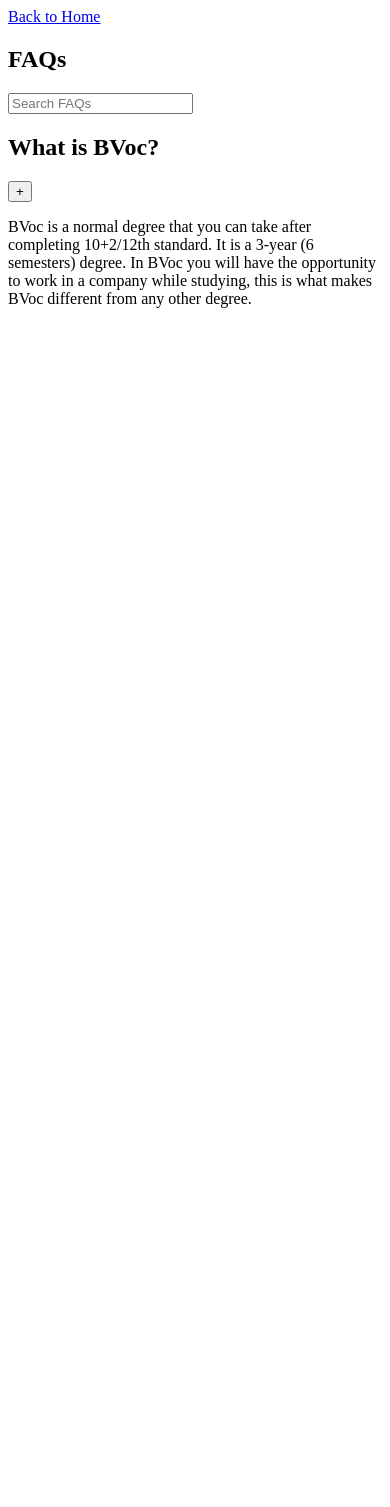
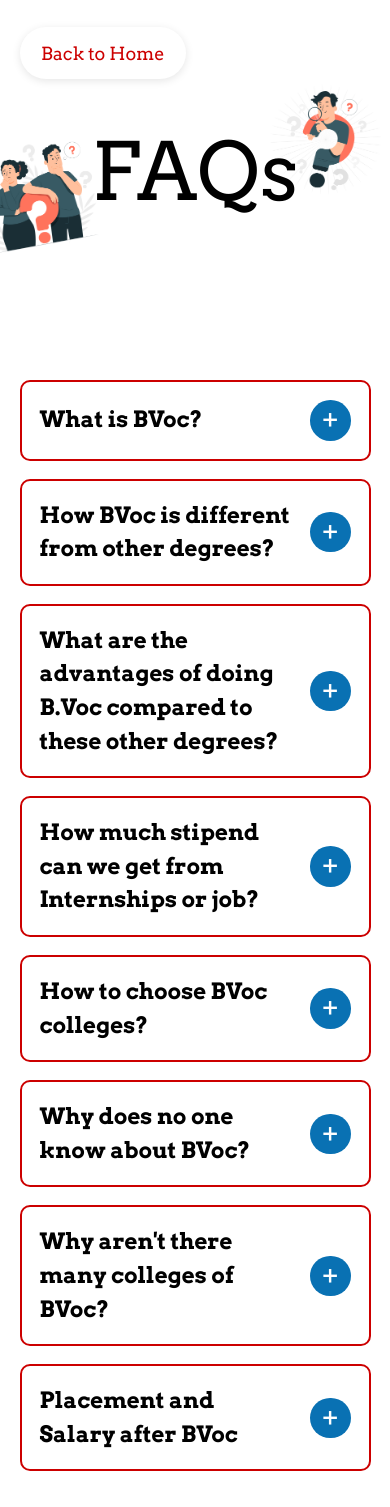
Before and after one commit to yash-drona/bvoc-faq, a website: page src/index.html in a window 390 px wide. Before the commit the page ends 844 px from the top, so only its background shows below. Drawn offline with Linux system fonts and the light colour scheme.

Commit message:
Basic page created

```diff
--- /dev/null
+++ b/src/css/style.css
@@ -0,0 +1,130 @@
+@import url("https://fonts.googleapis.com/css2?family=Arvo:wght@400;700&display=swap");
+
+:root {
+  --ff-primary: "Arvo", serif;
+
+  --fs-400: 1.125rem;
+
+  --clr-primary: #cc0000;
+  --clr-accent: #ffeee8;
+  --clr-secondary: #0971b3;
+
+  --clr-neutral-gray-400: #6b6b6b;
+  --clr-neutral-gray-700: #323232;
+}
+
+*,
+*::before,
+*::after {
+  margin: 0;
+  padding: 0;
+  box-sizing: border-box;
+  font: inherit;
+}
+
+body {
+  font-family: var(--ff-primary);
+  font-size: var(--fs-400);
+  line-height: 1.5;
+}
+
+h1 {
+  font-size: 5rem;
+  font-weight: 400;
+}
+
+h2 {
+  font-size: 1.4rem;
+  font-weight: 700;
+}
+
+em {
+  display: block;
+  font-weight: 700;
+}
+
+.container {
+  width: min(90%, 80ch);
+  margin-inline: auto;
+}
+
+.hero {
+  background-image: url("../images/faq-banner.png");
+  background-repeat: no-repeat;
+  background-position: center;
+  background-size: 150%;
+}
+
+@media (min-width: 1000px) {
+  .hero {
+    background-size: cover;
+  }
+}
+
+.hero .container {
+  display: grid;
+  place-items: center;
+  gap: 2em;
+  padding-block: 7rem;
+  position: relative;
+}
+
+.back-to-home {
+  position: absolute;
+  top: 1.5em;
+  left: 0;
+  text-decoration: none;
+  color: var(--clr-primary);
+  background-color: #fff;
+  padding: 0.7em 1.2em;
+  border-radius: 50px;
+  box-shadow: 0 2px 8px rgba(0, 0, 0, 0.1);
+}
+
+#search-faq {
+  padding: 0.5em 1em;
+  color: var(--clr-neutral-gray-400);
+  border: 2px solid var(--clr-neutral-gray-400);
+  border-radius: 5px;
+}
+
+main {
+  padding-block: 2em;
+  display: grid;
+  gap: 1em;
+}
+
+.faq-wrapper {
+  padding: 1em;
+  border: 2px solid var(--clr-primary);
+  border-radius: 10px;
+}
+
+.question-wrapper {
+  display: flex;
+  justify-content: space-between;
+  align-items: center;
+  gap: 1em;
+}
+
+.faq__expand {
+  flex-shrink: 0;
+  width: 1.5em;
+  height: 1.5em;
+  border-radius: 50%;
+  border: none;
+  background-color: var(--clr-secondary);
+  color: #fff;
+  font-size: 1.5em;
+  cursor: pointer;
+}
+
+.faq__answer {
+  display: none;
+}
+
+.faq__answer.expanded {
+  display: block;
+  margin-block-start: 1em;
+  color: var(--clr-neutral-gray-700);
+}
--- a/src/index.html
+++ b/src/index.html
@@ -5,16 +5,19 @@
     <meta http-equiv="X-UA-Compatible" content="IE=edge" />
     <meta name="viewport" content="width=device-width, initial-scale=1.0" />
     <title>FAQs</title>
+
+    <link rel="stylesheet" href="./css/style.css" />
   </head>
   <body>
-    <section class="hero container">
+    <section class="hero">
+      <div class="container">
         <a href="#" class="back-to-home">Back to Home</a>
         <h1>FAQs</h1>
-      <input type="search" name="search-faq" id="search-faq" placeholder="Search FAQs" />
+        <!-- <input type="search" name="search-faq" id="search-faq" placeholder="Search FAQs" /> -->
+      </div>
     </section>
 
-    <main>
-      <div class="container">
+    <main class="container">
       <div class="faq-wrapper">
         <div class="question-wrapper">
           <h2 class="faq__question">What is BVoc?</h2>
@@ -26,7 +29,89 @@
           while studying, this is what makes BVoc different from any other degree.
         </p>
       </div>
+
+      <div class="faq-wrapper">
+        <div class="question-wrapper">
+          <h2 class="faq__question">How BVoc is different from other degrees?</h2>
+          <button class="faq__expand">+</button>
+        </div>
+        <p class="faq__answer">
+          In BVoc it is compulsory for each student to work in any company related to his field. You
+          will gain hands-on experience working in a company that will help you find higher-package
+          jobs in the future.
+        </p>
+      </div>
+
+      <div class="faq-wrapper">
+        <div class="question-wrapper">
+          <h2 class="faq__question">
+            What are the advantages of doing B.Voc compared to these other degrees?
+          </h2>
+          <button class="faq__expand">+</button>
+        </div>
+        <p class="faq__answer">
+          After completing BVoc you will have 3 years of experience with you while other degree
+          students will just have a degree and no experience. When you both go for an interview you
+          will be given more preference as you have worked in that field.
+        </p>
+      </div>
+
+      <div class="faq-wrapper">
+        <div class="question-wrapper">
+          <h2 class="faq__question">How much stipend can we get from Internships or job?</h2>
+          <button class="faq__expand">+</button>
+        </div>
+        <p class="faq__answer">
+          You can get anything between 48,000 - 60,000/Year (depending on your skills and knowledge)
+          <em>Note - Also many companies don’t provide stipend in first year</em>
+        </p>
+      </div>
+
+      <div class="faq-wrapper">
+        <div class="question-wrapper">
+          <h2 class="faq__question">How to choose BVoc colleges?</h2>
+          <button class="faq__expand">+</button>
+        </div>
+        <p class="faq__answer">
+          Ask the colleges who provide BVoc that how many companies do they have where they can
+          provide internship opportunities. Ask about students testimonials who are currently
+          working in any internship/job.
+        </p>
+      </div>
+
+      <div class="faq-wrapper">
+        <div class="question-wrapper">
+          <h2 class="faq__question">Why does no one know about BVoc?</h2>
+          <button class="faq__expand">+</button>
+        </div>
+        <p class="faq__answer">
+          Because there is no awareness about it and very less colleges run BVoc course.
+        </p>
+      </div>
+
+      <div class="faq-wrapper">
+        <div class="question-wrapper">
+          <h2 class="faq__question">Why aren't there many colleges of BVoc?</h2>
+          <button class="faq__expand">+</button>
+        </div>
+        <p class="faq__answer">
+          BVoc is more difficult to manage compared to other courses. Because we have to deal with
+          both students and businesses that many colleges don't accept.
+        </p>
+      </div>
+
+      <div class="faq-wrapper">
+        <div class="question-wrapper">
+          <h2 class="faq__question">Placement and Salary after BVoc</h2>
+          <button class="faq__expand">+</button>
+        </div>
+        <p class="faq__answer">
+          Avg Salary is 1.8 lakh to 3 lakh. Students who work hard + smart work have also earned a
+          package of 4 to 6 lakh.
+        </p>
       </div>
     </main>
+
+    <script src="./js/index.js"></script>
   </body>
 </html>
--- /dev/null
+++ b/src/js/index.js
@@ -0,0 +1,12 @@
+const faqWrappers = document.querySelectorAll(".faq-wrapper");
+
+faqWrappers.forEach((wrapper) => {
+  const expandButton = wrapper.querySelector(".faq__expand");
+  const faqAnswer = wrapper.querySelector(".faq__answer");
+
+  expandButton.addEventListener("click", () => {
+    faqAnswer.classList.toggle("expanded");
+    if (expandButton.innerText === "+") expandButton.innerText = "-";
+    else expandButton.innerText = "+";
+  });
+});
```
Also changed, not shown: src/images/faq-banner.png (added). Lines whose indentation alone changed are shown as unchanged.
